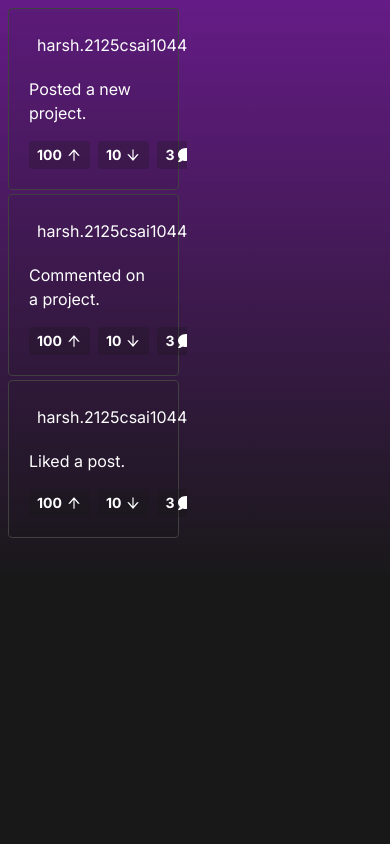
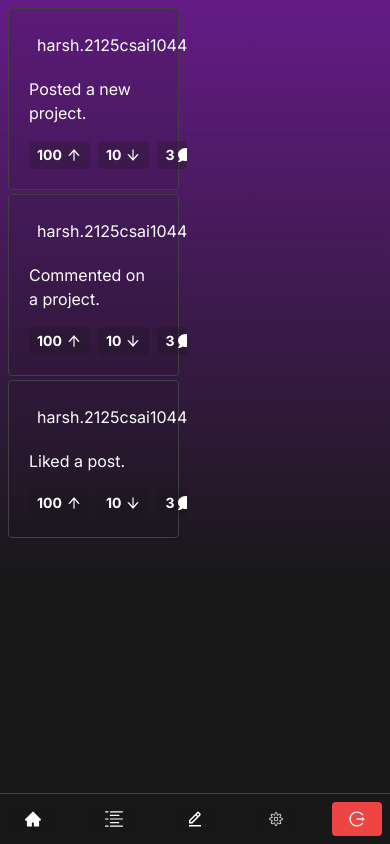
Before and after one commit to the-nexus-point/nexus-next.js, a Next.js app: page /user/activities in a window 390 px wide. Built offline with nearby package versions, Linux system fonts and the light colour scheme.

Commit message:
Mobile responsive UserContainer

```diff
--- a/src/components/shared/UserContainer.jsx
+++ b/src/components/shared/UserContainer.jsx
@@ -1,6 +1,12 @@
 import React from "react";
 import Link from "next/link";
-import { AiOutlineUser, AiFillMessage, AiOutlineLogout } from "react-icons/ai";
+import {
+  AiOutlineUser,
+  AiFillMessage,
+  AiOutlineLogout,
+  AiFillHome,
+  AiFillFlag,
+} from "react-icons/ai";
 import { RxActivityLog } from "react-icons/rx";
 import { BiEditAlt } from "react-icons/bi";
 import { CiSettings } from "react-icons/ci";
@@ -75,6 +81,53 @@ const UserContainer = ({ children, activeRoute }) => {
           {children}
         </div>
       </div>
+      <div className="navbar flex justify-between border-t border-gray-700 p-2 hidden min-[320px]:max-sm:block">
+        <div className="flex justify-between">
+          <Link
+            href="/feed"
+            className={`flex items-center justify-center rounded ${
+              activeRoute === "feed"
+                ? `bg-neutral-900/50`
+                : `bg-neutral-900/25 hover:bg-neutral-900/40`
+            } font-bold py-2 px-4`}
+          >
+            <AiFillHome className="text-lg" />
+          </Link>
+          <Link
+            href="/user/activities"
+            className={`flex items-center justify-center rounded ${
+              activeRoute === "marketplace"
+                ? `bg-neutral-900/50`
+                : `bg-neutral-900/25 hover:bg-neutral-900/40`
+            } font-bold py-2 px-4`}
+          >
+            <RxActivityLog className="text-lg" />
+          </Link>
+          <Link
+            href="/user/edit"
+            className={`flex items-center justify-center rounded ${
+              activeRoute === "marketplace"
+                ? `bg-neutral-900/50`
+                : `bg-neutral-900/25 hover:bg-neutral-900/40`
+            } font-bold py-2 px-4`}
+          >
+            <BiEditAlt className="text-lg" />
+          </Link>
+          <Link
+            href="/user/settings"
+            className={`flex items-center justify-center rounded ${
+              activeRoute === "marketplace"
+                ? `bg-neutral-900/50`
+                : `bg-neutral-900/25 hover:bg-neutral-900/40`
+            } font-bold py-2 px-4`}
+          >
+            <CiSettings className="text-lg" />
+          </Link>
+          <button className="logout-button flex items-center justify-center space-x-2 bg-red-500 hover:bg-red-700 text-white font-bold py-2 px-4 rounded">
+            <AiOutlineLogout className="text-lg" />
+          </button>
+        </div>
+      </div>
     </div>
   );
 };
```
